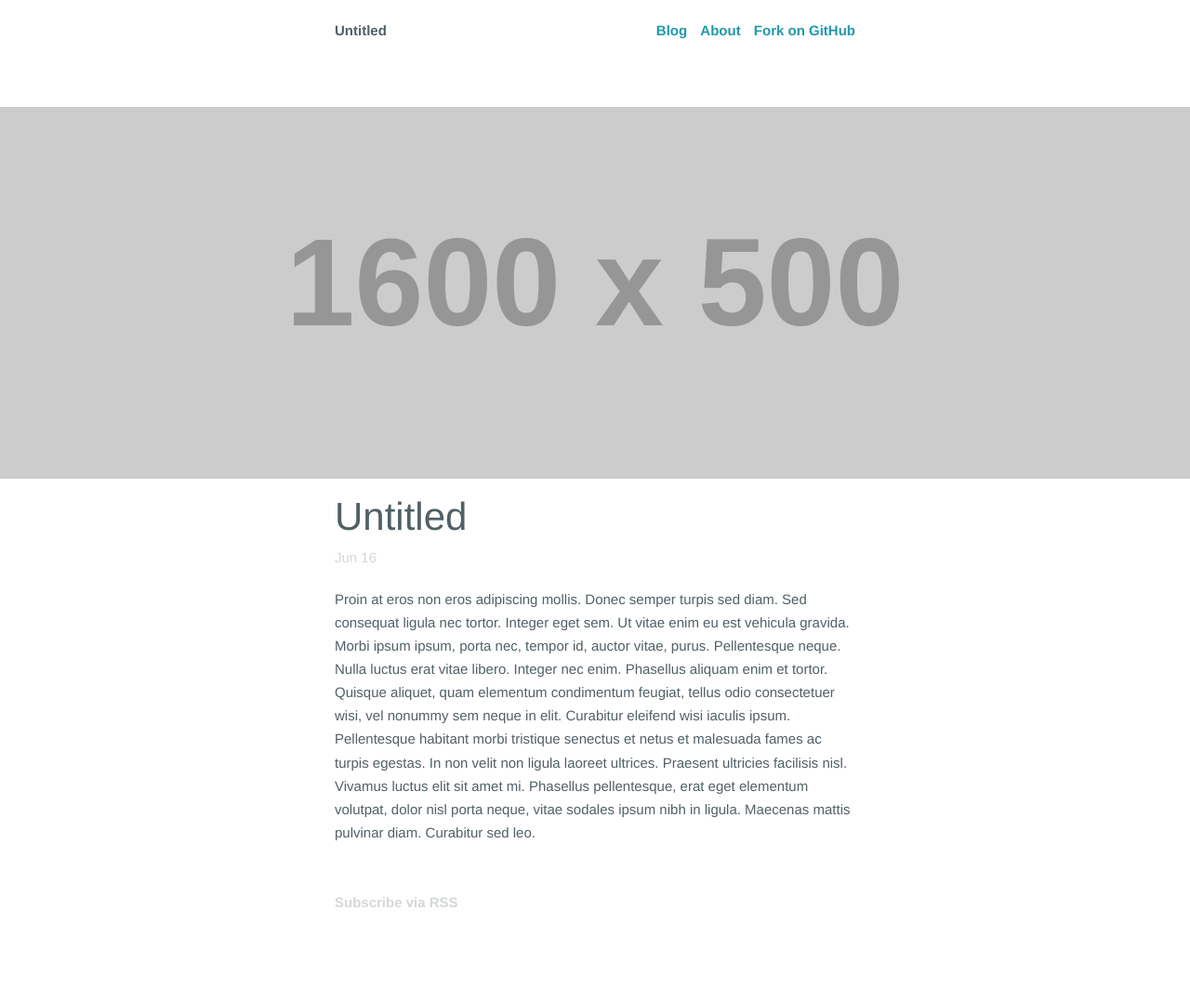
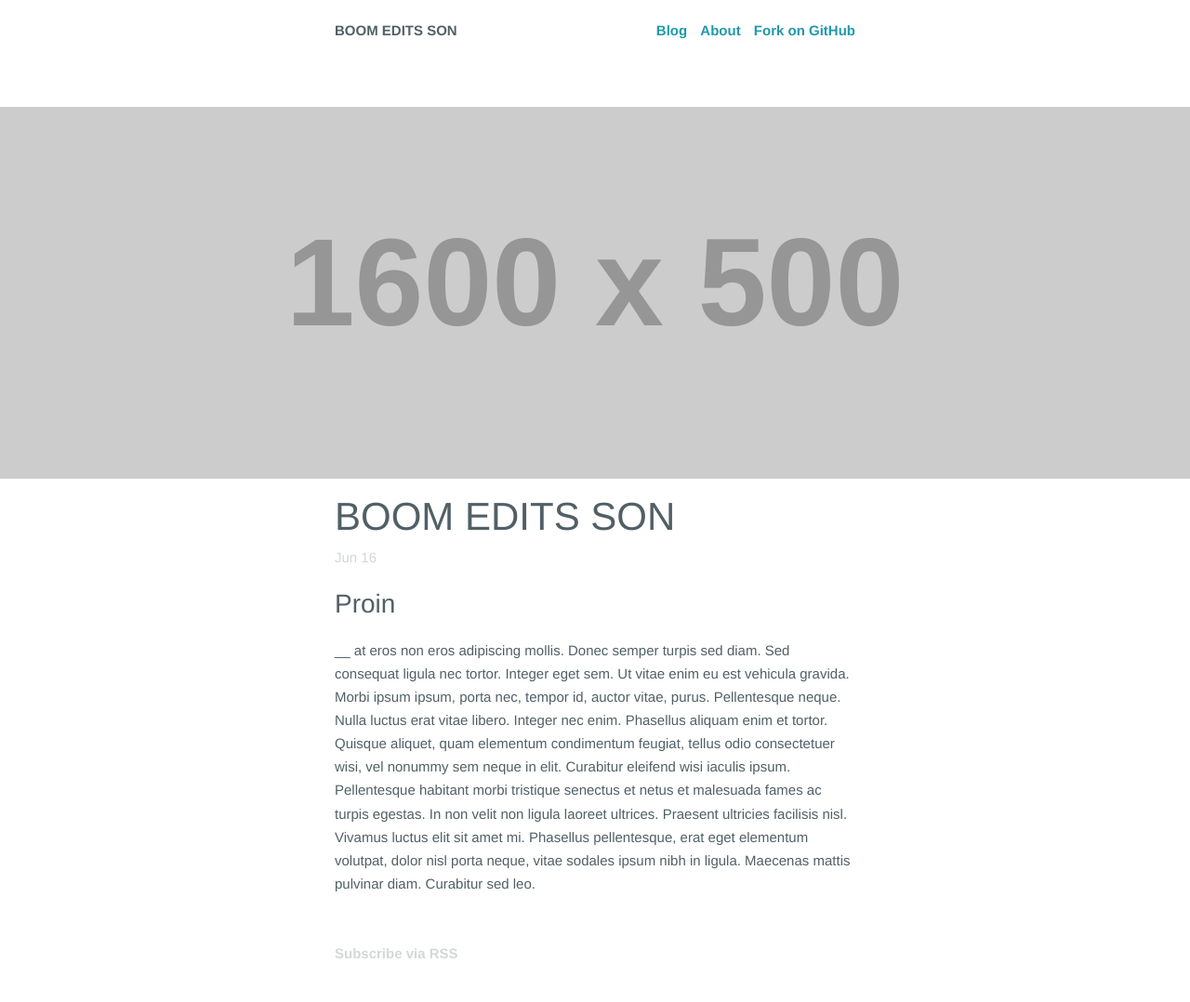
Before and after one commit to purplehairlaw/purplehairlaw.github.io, a Jekyll site: the page built from _posts/2013-06-16-hello-again.md, in a window 1280 px wide. Shown: the whole page at 93% size. Built offline with Jekyll 4.4.1, drawn with Linux system fonts in a browser that asks for light colours; Markdown is read by kramdown in place of the engine named in the settings; before the commit the page ends 1023 px from its top, so only the background shows below that.

Commit message:
changed title

```diff
--- a/_posts/2013-06-16-hello-again.md
+++ b/_posts/2013-06-16-hello-again.md
@@ -1,11 +1,15 @@
 ---
 layout: blog
+category: blog
 published: true
-category: blog
 splash: "http://placehold.it/1600x500"
-tags: null
-title: Untitled
+tags:
+  - "null"
+title: BOOM EDITS SON
 ---
 
 
-Proin at eros non eros adipiscing mollis. Donec semper turpis sed diam. Sed consequat ligula nec tortor. Integer eget sem. Ut vitae enim eu est vehicula gravida. Morbi ipsum ipsum, porta nec, tempor id, auctor vitae, purus. Pellentesque neque. Nulla luctus erat vitae libero. Integer nec enim. Phasellus aliquam enim et tortor. Quisque aliquet, quam elementum condimentum feugiat, tellus odio consectetuer wisi, vel nonummy sem neque in elit. Curabitur eleifend wisi iaculis ipsum. Pellentesque habitant morbi tristique senectus et netus et malesuada fames ac turpis egestas. In non velit non ligula laoreet ultrices. Praesent ultricies facilisis nisl. Vivamus luctus elit sit amet mi. Phasellus pellentesque, erat eget elementum volutpat, dolor nisl porta neque, vitae sodales ipsum nibh in ligula. Maecenas mattis pulvinar diam. Curabitur sed leo.
+
+## Proin
+__
+at eros non eros adipiscing mollis. Donec semper turpis sed diam. Sed consequat ligula nec tortor. Integer eget sem. Ut vitae enim eu est vehicula gravida. Morbi ipsum ipsum, porta nec, tempor id, auctor vitae, purus. Pellentesque neque. Nulla luctus erat vitae libero. Integer nec enim. Phasellus aliquam enim et tortor. Quisque aliquet, quam elementum condimentum feugiat, tellus odio consectetuer wisi, vel nonummy sem neque in elit. Curabitur eleifend wisi iaculis ipsum. Pellentesque habitant morbi tristique senectus et netus et malesuada fames ac turpis egestas. In non velit non ligula laoreet ultrices. Praesent ultricies facilisis nisl. Vivamus luctus elit sit amet mi. Phasellus pellentesque, erat eget elementum volutpat, dolor nisl porta neque, vitae sodales ipsum nibh in ligula. Maecenas mattis pulvinar diam. Curabitur sed leo.
```
